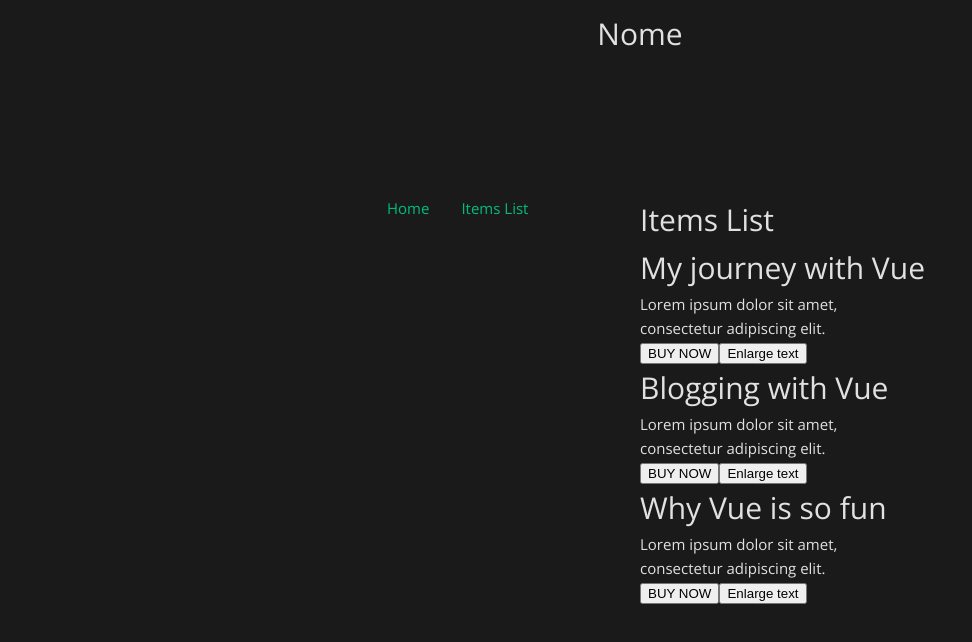
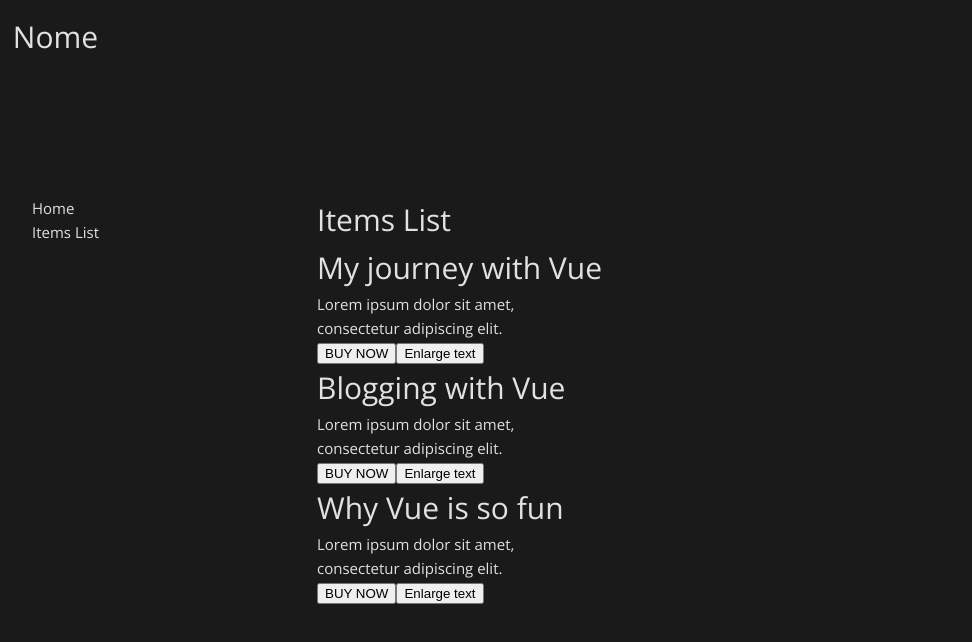
Before and after one commit to KevinADemetro/vue, a Vue app: page /items in a window 1280 px wide. Shown: the top 642 px of the page, without its empty margins (0-972 px from the left). Built offline with nearby package versions, Linux system fonts and the light colour scheme.

Commit message:
Criando componentes para a grid e estilizando a ação de hover do side menu

```diff
--- a/src/App.vue
+++ b/src/App.vue
@@ -1,27 +1,17 @@
 <script setup>
-import { RouterLink } from 'vue-router'
+import Header from './components/Header.vue';
+import SideMenu from './components/SideMenu.vue';
+import Footer from './components/Footer.vue';
 </script>
 
 <template>
-  <header><h1>Nome</h1></header>
-  <nav>
-    <RouterLink to="/">Home</RouterLink>
-    <RouterLink to="/items">Items List</RouterLink>
-  </nav>
+  <Header></Header>
+  <SideMenu></SideMenu>
   <RouterView />
+  <Footer></Footer>
 </template>
 
 <style scoped>
-  header{
-    position: fixed;
-    top: 0;
-    left: 0;
-    width: 100%;
-    background-color: #1a1a1a;
-    padding: 10px;
-    text-align: center;
-  }
-
   nav a {
     float: left;
     margin-left: 2rem;
--- a/src/assets/main.css
+++ b/src/assets/main.css
@@ -12,24 +12,20 @@ body{
   background-color: #1a1a1a;
 }
 
-#app {
-  max-width: 1280px;
-  margin: 0 auto;
-  padding: 2rem;
-  font-weight: normal;
-}
-
-a,
-.green {
+a {
   text-decoration: none;
-  color: hsla(160, 100%, 37%, 1);
-  transition: 0.4s;
+  color: #e1e1e1;
+  transition: 0.2s;
 }
 
 @media (hover: hover) {
   a:hover {
-    color: hsla(160, 100%, 37%, 0.2);
-    box-shadow: ;
+    color: #00bd7e;
+    padding: 1vh;
+    border-radius: 1vh;
+    background-color: #292929;
+    box-shadow:
+    0 0 5vh #fff;
   }
 }
 
--- /dev/null
+++ b/src/components/Footer.vue
@@ -0,0 +1,7 @@
+<template>
+</template>
+<script setup>
+</script>
+<style scoped>
+
+</style>
--- /dev/null
+++ b/src/components/Header.vue
@@ -0,0 +1,21 @@
+<template>
+    <header>
+        <h1>Nome</h1>
+    </header>
+</template>
+<script setup>
+</script>
+<style scoped>
+    header{
+        position: fixed;
+        top: 0;
+        left: 0;
+        background-color: #1a1a1a;
+        width: 100%;
+        text-align: center;
+    }
+    h1{
+        float: left;
+        padding: 1%;
+    }
+</style>
--- a/src/components/Item.vue
+++ b/src/components/Item.vue
@@ -1,6 +1,3 @@
-<script setup>
-    defineProps(['title'])
-</script>
 <template>
     <div class="container">
         <div>
@@ -12,6 +9,8 @@
         <button @click="$emit('enlarge-text')">Enlarge text</button>
     </div>
 </template>
-
+<script setup>
+    defineProps(['title'])
+</script>
 <style scoped>
 </style>
--- a/src/components/SideMenu.vue
+++ b/src/components/SideMenu.vue
@@ -1,6 +1,13 @@
 <template>
+    <nav>
+        <div>
+            <RouterLink to="/">Home</RouterLink>
+        </div>
+        <RouterLink to="/items">Items List</RouterLink>
+    </nav>
 </template>
 <script setup>
+    import { RouterLink } from 'vue-router'
 </script>
 <style scoped>
 
```
